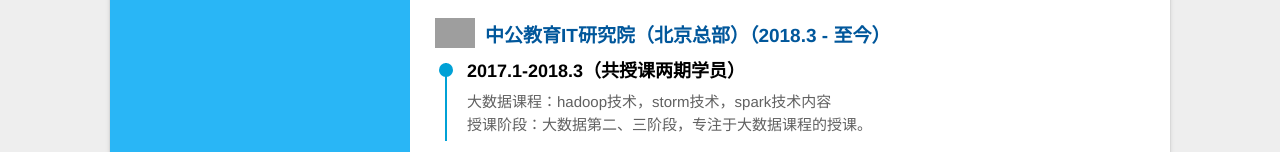
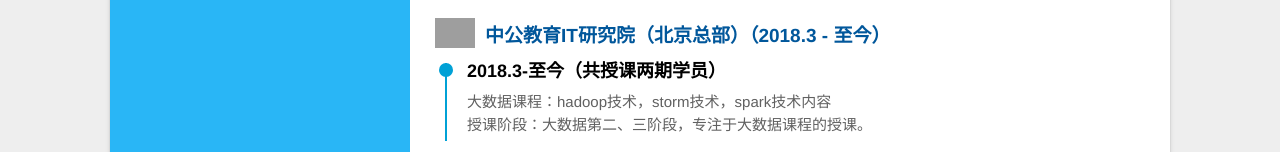
Before and after one commit to zhangzikuo/resume, a website: page cn/index.html in a window 1280 px wide. Shown: the part 3231-3383 px from the top of the page. Drawn offline with Linux system fonts and the light colour scheme; some packages are replaced by stand-ins of ours; grey boxes are pictures that could not be loaded; a script that the page names is missing.

Commit message:
2018-09-01

```diff
--- a/cn/index.html
+++ b/cn/index.html
@@ -213,7 +213,7 @@
                      <ul class="exp">
                         <li>
                             <div class="circle"></div>
-                            <h4><span>2017.1-2018.3（共授课两期学员）</span>   </h4>
+                            <h4><span>2018.3-至今（共授课两期学员）</span>   </h4>
                             <p> 大数据课程：hadoop技术，storm技术，spark技术内容<br/>
                                 授课阶段：大数据第二、三阶段，专注于大数据课程的授课。<br/>
                             </p>
```
